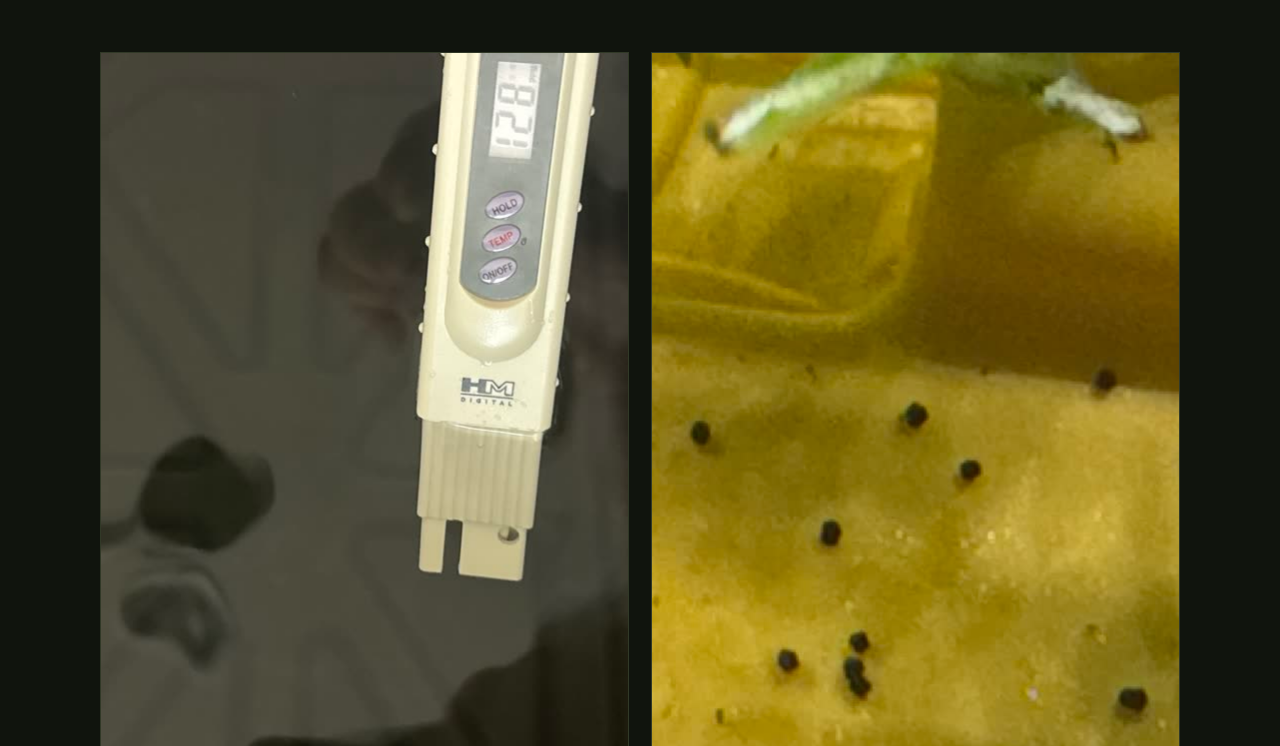
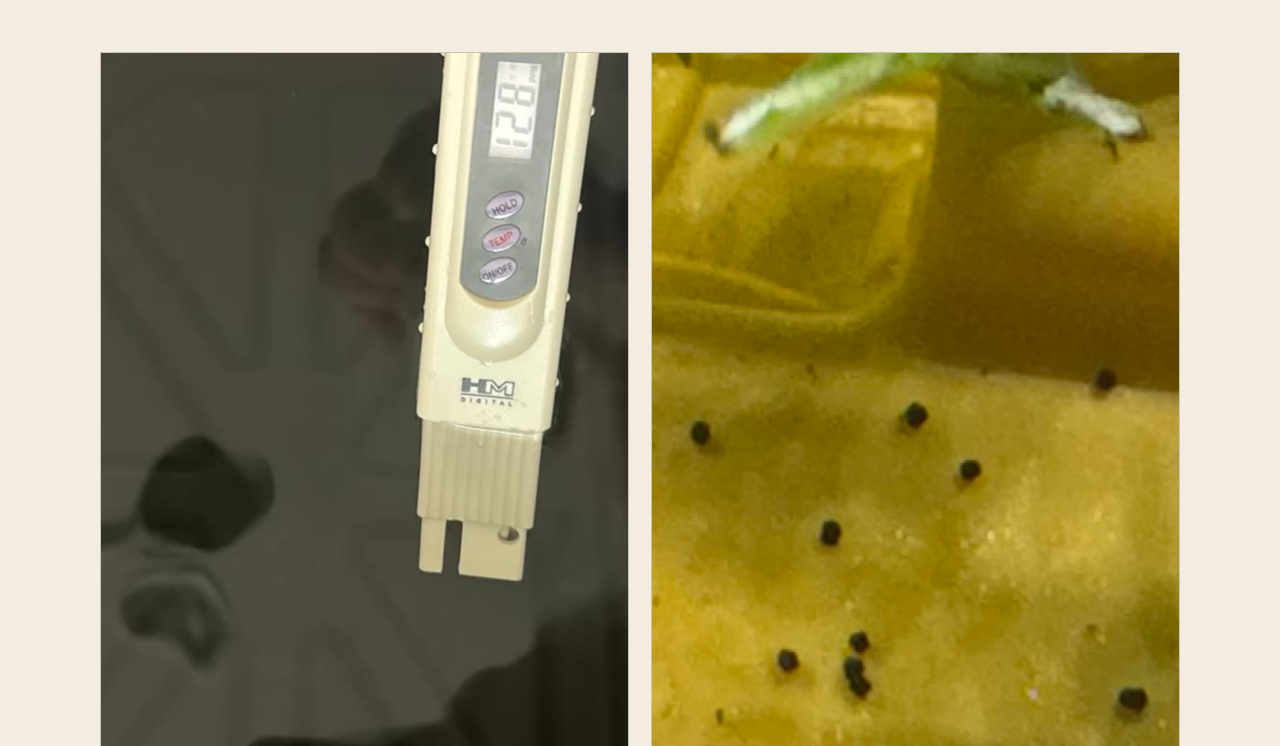
Before and after one commit to NikolayS/samogrow, a website: page docs/blog.html in a window 1280 px wide. Shown: the part 335-1081 px from the top of the page. Drawn offline with Linux system fonts and the light colour scheme.

Commit message:
fix: constrain blog images and align theme

```diff
--- a/docs/blog.css
+++ b/docs/blog.css
@@ -1,11 +1,11 @@
 :root {
-  --bg: #10140d;
-  --card: #171d12;
-  --ink: #f0ead8;
-  --soft: #aeb49e;
-  --line: #313927;
-  --leaf: #7ac66b;
-  --soil: #d69b61;
+  --bg: #f2ede0;
+  --card: #f7f3e8;
+  --ink: #1c2216;
+  --soft: #4a5340;
+  --line: #cdc4ac;
+  --leaf: #35722f;
+  --soil: #a8632a;
   --mono: ui-monospace, SFMono-Regular, Menlo, Consolas, monospace;
   --serif: Georgia, "Times New Roman", serif;
 }
@@ -26,7 +26,7 @@ a { color: var(--leaf); }
 .lang-menu { position: absolute; right: 0; top: calc(100% + 8px); width: 210px; max-height: 70vh; overflow: auto; margin: 0; padding: 6px; list-style: none; background: var(--card); border: 1px solid var(--line); }
 .lang-menu[hidden] { display: none; }
 .lang-menu li { padding: 9px 10px; cursor: pointer; font: .75rem var(--mono); }
-.lang-menu li:hover, .lang-menu li[aria-selected="true"] { color: var(--leaf); background: #20291a; }
+.lang-menu li:hover, .lang-menu li[aria-selected="true"] { color: var(--leaf); background: #e7e1d1; }
 .hero { padding: 72px 0 38px; }
 .eyebrow, .meta { color: var(--leaf); font: .7rem var(--mono); letter-spacing: .12em; text-transform: uppercase; }
 h1 { max-width: 850px; margin: 10px 0 16px; font: 400 clamp(2.3rem, 7vw, 5.2rem)/1.02 var(--serif); }
@@ -41,9 +41,10 @@ h1 { max-width: 850px; margin: 10px 0 16px; font: 400 clamp(2.3rem, 7vw, 5.2rem)
 .post { width: min(820px, 100%); padding: 64px 0 90px; }
 .post h1 { font-size: clamp(2.2rem, 6vw, 4.3rem); }
 .post figure { margin: 34px 0; }
-.post img { display: block; width: 100%; height: auto; border: 1px solid var(--line); }
+.post img { display: block; width: 100%; height: auto; max-height: min(62vh, 560px); object-fit: contain; background: var(--card); border: 1px solid var(--line); }
 .post figcaption { margin-top: 9px; color: var(--soft); font: .68rem var(--mono); }
 .post .story { color: var(--soft); font-size: 1.08rem; }
+.post .story p { margin: 0 0 1.15em; }
 .facts { list-style: none; padding: 0; display: grid; gap: 12px; }
 .facts li { padding: 14px 16px; border-left: 2px solid var(--leaf); background: var(--card); }
 .facts b { color: var(--ink); }
@@ -55,4 +56,5 @@ h1 { max-width: 850px; margin: 10px 0 16px; font: 400 clamp(2.3rem, 7vw, 5.2rem)
   .hero { padding-top: 48px; }
   .home { display: none; }
   .lang { position: absolute; right: 11px; top: 14px; }
+  .post img { max-height: 50vh; }
 }
```
